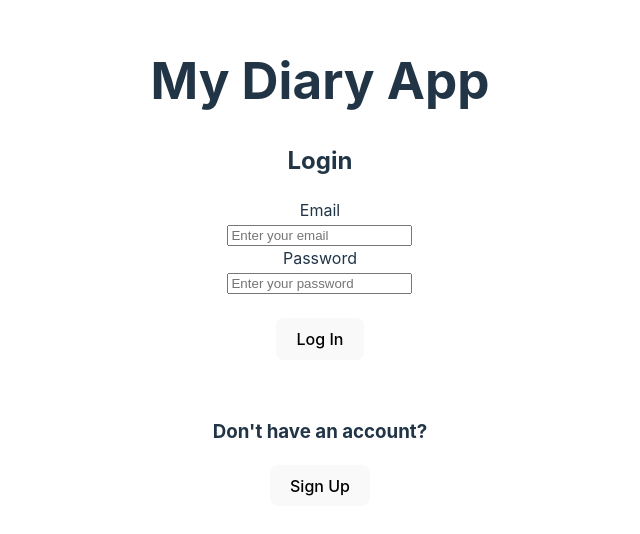
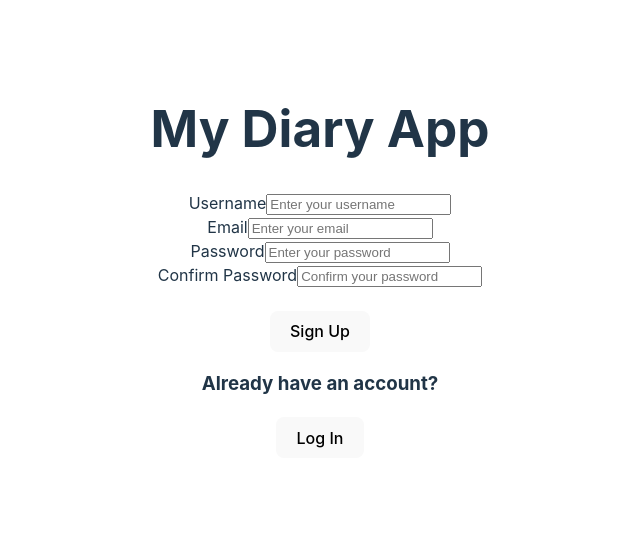
Before and after one commit to Erlisja/MyDiaryApp_FrontEnd, a React (Vite) app: page /diary in a window 1280 px wide. Shown: the part 138-672 px from the top of the page, without its empty margins (320-960 px from the left). Built offline with nearby package versions, Linux system fonts and the light colour scheme.

Commit message:
fixed an issue with thehomepage rendering after authentication

```diff
--- a/src/App.jsx
+++ b/src/App.jsx
@@ -5,26 +5,26 @@ import NavBar from "./components/NavBar";
 import WelcomePage from "./pages/WelcomePage";
 import DiaryPage from "./pages/DiaryPAge";
 import AuthenticationPage from "./pages/AuthenticationPage";
+import {getUser} from './utilities/users-services';
 
 import "./App.css";
 
 function App() {
-  const [user, setUser] = useState('');
-
+  const [user, setUser] = useState(getUser());
   return (
     <>
       <h1>My Diary App </h1>
       {user ? (
         <>
           <NavBar />
-          <div>Welcome to your Diary {user}</div>
+          <div>Welcome to your Diary {user.username}</div>
           <Routes>
             <Route path="/" element={<WelcomePage />} />
             <Route path="/diary" element={<DiaryPage />} />
           </Routes>
         </>
       ) : (
-        <AuthenticationPage />
+        <AuthenticationPage setUser= {setUser} />
       )}
     </>
   );
--- a/src/components/LoginForm.jsx
+++ b/src/components/LoginForm.jsx
@@ -1,8 +1,10 @@
 import { useState } from "react"
+import  userServices  from "../utilities/users-services"
 
 
 
-function LoginForm() {
+
+function LoginForm({setUser}) {
 
     //  create a state to store the form data
     const [formData, setFormData] = useState({
@@ -17,15 +19,22 @@ function LoginForm() {
         setError('');
     }
 
-    async function handleSubmit(e){
+    async function handleSubmit(e) {
         e.preventDefault();
+        // console.log(formData);
+        const credentials = { ...formData };
+        console.log(credentials);
         try{
-            console.log(formData);
-        }catch(error){
-            setError('An error occurred. Please try again');
+          // the promise returned by the login service method will resolve to the user object included in the payload of the JWT
+          const user = await userServices.login(credentials);
+          console.log(user);
+          setUser(user)
+
         }
-
-    }
+        catch(err){
+          setError('login failed')
+        }
+      }
 
 
   return (
@@ -56,7 +65,7 @@ function LoginForm() {
             />
             <br />
             <br />
-            <button type="submit"  >Log In</button>
+            <button type="submit">Log In</button>
         </form>
         <p>{error}</p>
 
--- a/src/components/NavBar.jsx
+++ b/src/components/NavBar.jsx
@@ -1,9 +1,20 @@
 import {Link} from 'react-router';
+import { logOut } from '../utilities/users-services';
 
 
 
 
 function NavBar() {
+
+  function handleLogOut() {
+    // call the logOut function from the users-services file to remove the token from local storage
+    logOut();
+    // set the user state to null to log out the user
+    setUser(null);
+  }
+
+
+
   return (
     <nav>
       <div className="nav-wrapper">
@@ -18,6 +29,9 @@ function NavBar() {
         &nbsp;| &nbsp;
         <Link to='/profile'>Profile</Link>
       </div>
+      <div>
+        <Link to='' onClick={handleLogOut}>Log Out</Link>
+      </div>
     </nav>
   );
 }
--- a/src/components/SignUpForm.jsx
+++ b/src/components/SignUpForm.jsx
@@ -1,66 +1,45 @@
+import { signUpUser } from "../utilities/users-services";
 import { useState } from "react";
-import { Link } from "react-router";
-
-
-
-
-
 
 function SignUpForm(props) {
-
   //  create a state to store the form data
   const [formData, setFormData] = useState({
-        username: '',
-        email: '',
-        password: '',
-        confirmPassword: ''
+    username: "",
+    email: "",
+    password: "",
+    confirmPassword: "",
   });
 
-    const [error,setError] = useState('');   // set the error message to an empty string
+  const [error, setError] = useState(""); // set the error message to an empty string
 
-    const handleChange = (e) =>{
-        setFormData({...formData,[e.target.name] : e.target.value});  // this line of code is used to update the state of the form data when the user types in the input field
-        setError(''); // this line of code is used to clear the error message when the user types in the input field
+  const handleChange = (e) => {
+    setFormData({ ...formData, [e.target.name]: e.target.value }); // this line of code is used to update the state of the form data when the user types in the input field
+    setError(""); // this line of code is used to clear the error message when the user types in the input field
+  };
+
+  const handleSubmit = async (e) => {
+    e.preventDefault(); // prevents the default reload of the page when the form is submitted
+    if (formData.password !== formData.confirmPassword) {
+      setError("Passwords do not match");
+      return;
     }
 
-
-    const handleSubmit = (e) =>{
-        e.preventDefault(); // prevents the default reload of the page when the form is submitted
-        if(formData.password !== formData.confirmPassword){
-            setError('Passwords do not match! '); // this line of code is used to set the error message when the passwords do not match
-            window.setTimeout(() => {
-                setError('');
-
+    try {
+      const submitData = { ...formData };
+     delete formData.confirmPassword // deletes the confirmPassword key from the form data, so that it is not sent to the server
+      console.log(submitData);
+      const user = await signUpUser(submitData); // this line of code is used to call the signUpUser function from the users-api file
+      props.setUser(user); // this line of code is used to set the user state to the user object returned by the signUpUser function
+    } catch (error) {
+      setError("An error occurred.- Please try again"); // this line of code is used to set the error message when an error occurs
   }
-            , 5000);
-            return;
-        }
-        console.log(formData); // this line of code is used to log the form data to the console
-        try {
-            const submitData = {...FormData};
-            delete submitData.confirmPassword; // deletes the confirmPassword key from the form data, so that it is not sent to the server
-            console.log(submitData);
-
-         }catch (error){
-            setError('An error occurred. Please try again'); // this line of code is used to set the error message when an error occurs
-            window.setTimeout(() => {
-                setError('');
-
-            }
-            , 5000);
-         }
-
-
-
-    }
-
-
+};
 
   return (
     <div>
       <div>
-        <form autoComplete="off" onSubmit= {handleSubmit}>
-            <label for='username'>Username</label>
+        <form autoComplete="off" onSubmit={handleSubmit}>
+          <label for="username">Username</label>
           <input
             type="text"
             name="username"
@@ -70,7 +49,7 @@ function SignUpForm(props) {
             required
           />
           <br />
-            <label for='email'>Email</label>
+          <label for="email">Email</label>
           <input
             type="email"
             name="email"
@@ -80,9 +59,9 @@ function SignUpForm(props) {
             required
           />
           <br />
-             <label for='password'>Password</label>
+          <label for="password">Password</label>
           <input
-             type='password'
+            type="password"
             name="password"
             value={formData.password}
             onChange={handleChange}
@@ -91,9 +70,9 @@ function SignUpForm(props) {
             required
           />
           <br />
-               <label for='password'>Confirm Password</label>
+          <label for="password">Confirm Password</label>
           <input
-             type='password'
+            type="password"
             name="confirmPassword"
             value={formData.confirmPassword}
             onChange={handleChange}
@@ -103,11 +82,10 @@ function SignUpForm(props) {
           />
           <br />
           <br />
-            <button type="submit" >Sign Up</button>
+          <button type="submit">Sign Up</button>
           <br />
         </form>
         <p>{error}</p>
-
       </div>
     </div>
   );
--- a/src/pages/AuthenticationPage.jsx
+++ b/src/pages/AuthenticationPage.jsx
@@ -6,35 +6,33 @@ import LoginForm from "../components/LoginForm"
 
 function AuthenticationPage(props) {
 
-  const [isLogin, setIsLogin] = useState(true)
+const [signup, setSignup] = useState(true)
 
   function togglePage() {
-    setIsLogin(!isLogin)
+    setSignup(!signup)
   }
 
 
   return (
 
-    <>{isLogin ? (
-      <>
-        <LoginForm />
-        <br />
-        <h3>Don't have an account?</h3>
-        <button onClick={togglePage}>Sign Up</button>
-      </>
-    ) : (
-      <>
-        <h2>Sign Up </h2>
-        <SignUpForm />
-        <br />
+   <>
+   <>
+    {signup
+    ?
+  <SignUpForm setUser={props.setUser} />
+  :
+  <LoginForm setUser={props.setUser} />
+    }
+  </>
+
         <h3>Already have an account?</h3>
         <button onClick={togglePage}>Log In</button>
       </>
     )}
-    </>
-  )
 
 
-}
+
+
+
 
 export default AuthenticationPage
--- a/src/utilities/users-api.js
+++ b/src/utilities/users-api.js
@@ -0,0 +1,43 @@
+//users-api.js
+
+// set up the base URL for the API
+const LOCAL_URL = 'http://localhost:3030';
+const API_URL = '/api/users';
+const URL = LOCAL_URL + API_URL;
+
+// export the function to sign up a user to the API
+export async function signUpUser(userData) {
+    // make a POST request to the API
+    // include the user data in the request body as JSON data
+    const response = await fetch(URL, {
+        method: 'POST',
+        headers: {
+            'Content-Type': 'application/json'
+        },
+        body: JSON.stringify(userData) // convert the user data to JSON
+    })
+    // check if the response is OK
+    if (response.ok) {
+        return response.json();
+    } else {
+        throw new Error('Invalid Sign Up. Please try again!');
+    }
+}
+
+
+// export the function to log in a user to the API
+export async function logInUser(credentials) {
+    const response = await fetch(URL + '/login', {
+        method: 'POST',
+        headers: {
+            'Content-Type': 'application/json'
+        },
+        body: JSON.stringify(credentials) // convert the user data to JSON
+    })
+    // check if the response is OK
+    if (response.ok) {
+        return response.json();
+    } else {
+        throw new Error('An error occurred. Please try again');
+    }
+}
--- a/src/utilities/users-services.js
+++ b/src/utilities/users-services.js
@@ -0,0 +1,53 @@
+// this file will contain all the functions that will be used to sign up, log in, log out and get the user object from the token
+
+import * as usersAPI from './users-api';
+
+export async function signUpUser(userData) {
+    // call the signUpUser function from the users-api file
+    // this will make a POST request to the API to sign up the user
+    const token = await usersAPI.signUpUser(userData);
+    console.log(token);
+    localStorage.setItem('token', token);
+    return (getUser());
+}
+
+export function getToken() {
+    // get the token from local storage
+    const token = localStorage.getItem('token');
+    // if there is no token, return null
+   if(!token) return null;
+   // Obtain the user object from the token
+   const payload = JSON.parse(atob(token.split('.')[1]));
+   // check if the token is valid and not expired
+    if(payload.exp < Date.now() / 1000) {
+        // if the token is expired, remove the token from local storage
+         localStorage.removeItem('token');
+         return null;
+    }
+    return token;
+}
+
+
+export function getUser() {
+    const token = getToken();
+    // if there is a token, return the user object from the token otherwise return null
+    return token ? JSON.parse(atob(token.split('.')[1])).user : null;
+}
+
+export function logOut() {
+    // remove the token from local storage
+    localStorage.removeItem('token');
+}
+
+// this function will return the user object from the token
+export async function login(credentials) {
+    // call the logInUser function from the users-api file
+    // this will make a POST request to the API to log in the user
+    const token = await usersAPI.logInUser(credentials);
+    localStorage.setItem('token', token);
+    console.log(token);
+    return getUser();
+}
+
+
+export default {login};
```
Lines whose indentation alone changed are shown as unchanged.
